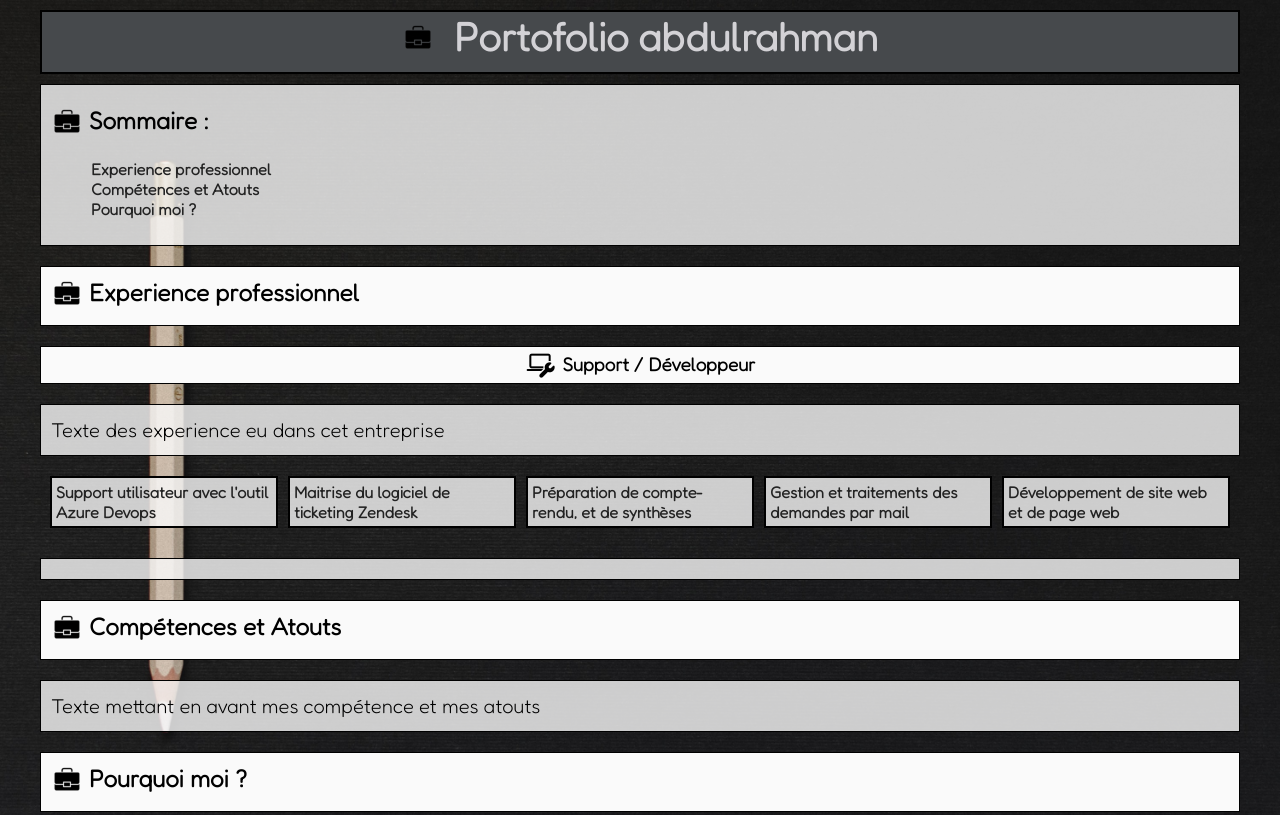
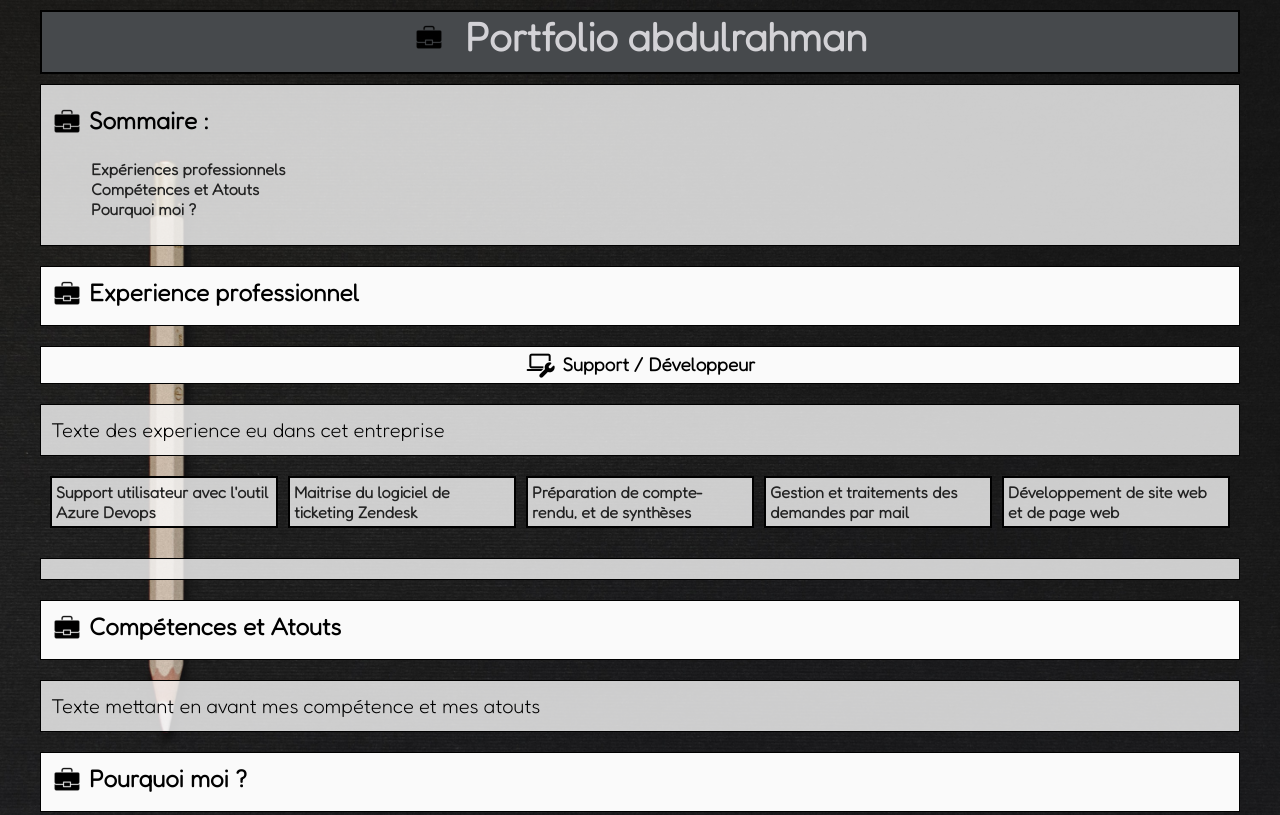
Before and after one commit to Abdulrahman92c/Projet_portfolio, a plain HTML site: page index.html in a window 1280 px wide. Shown: the top 815 px of the page. Drawn offline with Linux system fonts and the light colour scheme; a web font is replaced by a local one.

Commit message:
modif html et css

```diff
--- a/css/style.css
+++ b/css/style.css
@@ -6,7 +6,7 @@
 html{
     font-size: 62.5%; /* 16 px * 62.5 % = 1.000 rem */
     scroll-behavior: smooth;
-    background: #000 url(/asset/bgc_portfolio.jpg) no-repeat fixed center center / cover;
+    background: #000 url(../asset/bgc_portfolio.jpg) no-repeat fixed center center / cover;
 }
 body{
     font: 1.6rem 'fredoka', sans-serif;
--- a/index.html
+++ b/index.html
@@ -16,7 +16,7 @@
 
 <body>
        <header>
-            <h1>Portofolio abdulrahman</h1>
+            <h1>Portfolio abdulrahman</h1>
         </header>
 
 
@@ -24,7 +24,7 @@
             <h2>Sommaire :</h2>
             <ol>
 
-                <li><a href="#Experience professionnel">Experience professionnel</a></li>
+                <li><a href="#Experience professionnel">Expériences professionnels</a></li>
                 <li><a href="#Compétences et Atouts">Compétences et Atouts</a></li>
                 <li><a href="#Pourquoi moi ?">Pourquoi moi ?</a></li>
 
```
